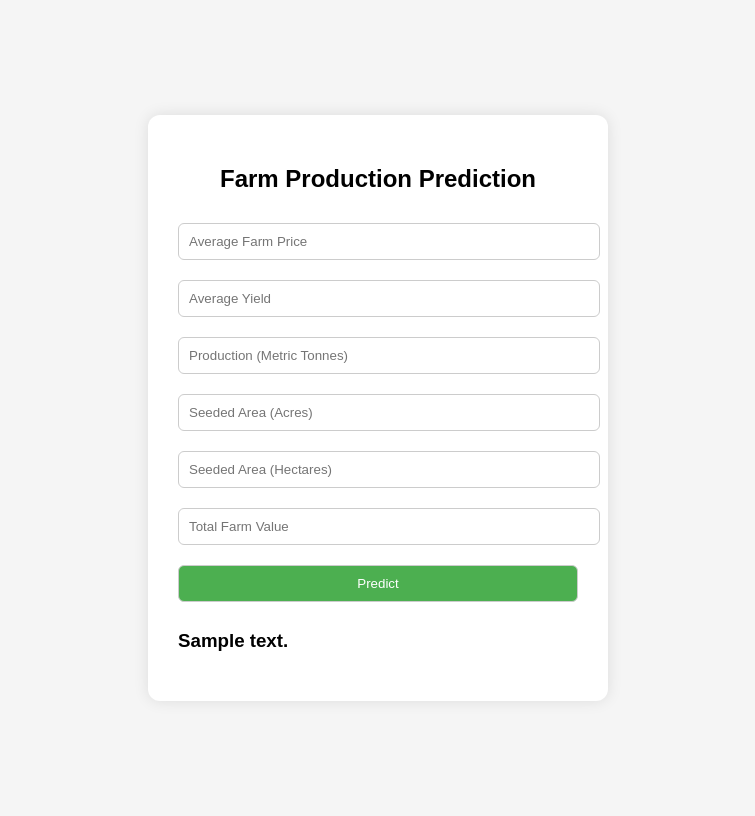
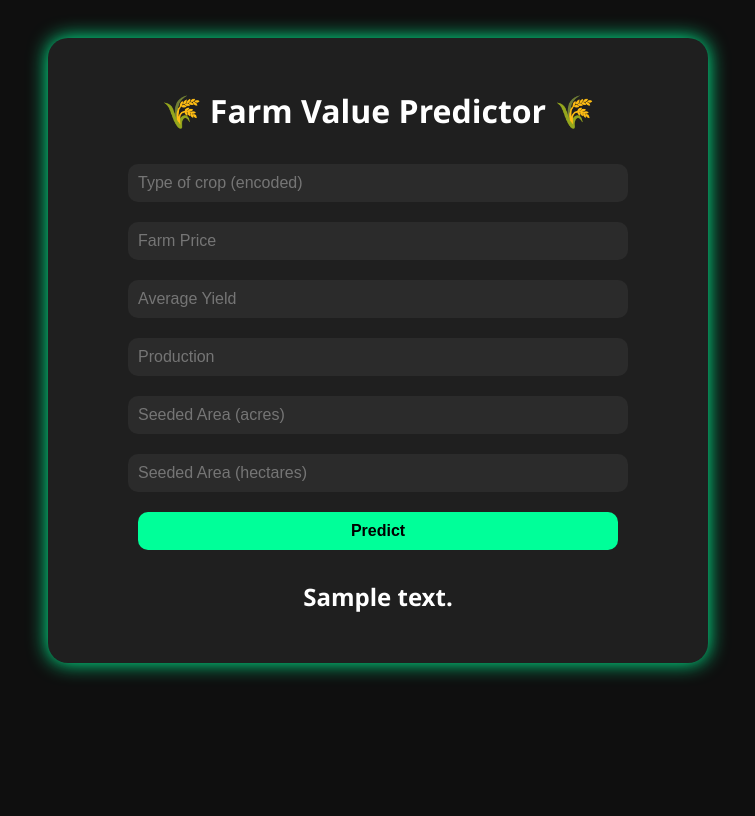
Before and after one commit to Ali-Azhar026/Superior-University, a Flask app: template Semester 3/Ai Lab/Ai lab 9 to 12 Tasks with Front end/templates/index.html in a window 1280 px wide. Shown: the whole page, without its empty margins (262-1017 px from the left). After the commit the page ends 679 px from the top, so only its background shows below. Run offline with Flask 3, Linux system fonts and the light colour scheme; the template is opened without the code that fills it: most values are stand-ins (such as "Sample title", 1, 10 or a date in 2020); parts of the project's set-up code (start-up, migrations or seed data) failed here and were passed over.

Commit message:
Task 9 to 12 are uploaded.

```diff
--- a/Semester 3/Ai Lab/Ai lab 9 to 12 Tasks with Front end/app.py
+++ b/Semester 3/Ai Lab/Ai lab 9 to 12 Tasks with Front end/app.py
@@ -1,12 +1,14 @@
-import numpy as np
-import pandas as pd
 from flask import Flask, render_template, request
 import pickle
+import numpy as np
 
 app = Flask(__name__)
 
-# Load the trained model
-model = pickle.load(open("model.pkl", "rb"))
+# Load model and scaler
+with open('model.pkl', 'rb') as f:
+    model = pickle.load(f)
+with open('scaler.pkl', 'rb') as f:
+    scaler = pickle.load(f)
 
 @app.route('/')
 def home():
@@ -15,18 +17,13 @@ def home():
 @app.route('/predict', methods=['POST'])
 def predict():
     try:
-        features = [
-            int(request.form['price']),
-            int(request.form['yield']),
-            int(request.form['production']),
-            int(request.form['area_acres']),
-            int(request.form['area_hectares']),
-            int(request.form['total_value'])
-        ]
-        prediction = model.predict([features])
-        return render_template('index.html', prediction_text=f'Predicted Value: {prediction[0]}')
+        features = [float(x) for x in request.form.values()]
+        final_input = scaler.transform([features])
+        prediction = model.predict(final_input)
+        result = "High Value Farm" if prediction[0] == 1 else "Low Value Farm"
+        return render_template('index.html', prediction_text=f"Prediction: {result}")
     except Exception as e:
-        return render_template('index.html', prediction_text=f'Error: {str(e)}')
+        return render_template('index.html', prediction_text=f"Error: {str(e)}")
 
 if __name__ == "__main__":
     app.run(debug=True)
--- a/Semester 3/Ai Lab/Ai lab 9 to 12 Tasks with Front end/static/style.css
+++ b/Semester 3/Ai Lab/Ai lab 9 to 12 Tasks with Front end/static/style.css
@@ -1,35 +1,42 @@
 body {
-    font-family: Arial, sans-serif;
-    background-color: #f5f5f5;
-    display: flex;
-    justify-content: center;
-    align-items: center;
-    height: 100vh;
+    background-color: #0f0f0f;
+    color: #ffffff;
+    font-family: 'Segoe UI', sans-serif;
+    text-align: center;
+    padding: 30px;
 }
 
 .container {
-    background-color: white;
+    background-color: #1f1f1f;
     padding: 30px;
-    border-radius: 12px;
-    box-shadow: 0 0 15px rgba(0,0,0,0.1);
-    width: 400px;
+    border-radius: 20px;
+    box-shadow: 0 0 20px #00ff99;
+    max-width: 600px;
+    margin: auto;
 }
 
-h2 {
-    text-align: center;
-    margin-bottom: 20px;
+input, button {
+    width: 80%;
+    padding: 10px;
+    margin: 10px;
+    border: none;
+    border-radius: 10px;
+    font-size: 16px;
 }
 
-form input, form button {
-    width: 100%;
-    padding: 10px;
-    margin: 10px 0;
-    border-radius: 6px;
-    border: 1px solid #ccc;
+input {
+    background-color: #2b2b2b;
+    color: #ffffff;
 }
 
-form button {
-    background-color: #4CAF50;
-    color: white;
+button {
+    background-color: #00ff99;
+    color: #000;
+    font-weight: bold;
     cursor: pointer;
+    transition: 0.3s;
 }
+
+button:hover {
+    background-color: #00cc77;
+}
--- a/Semester 3/Ai Lab/Ai lab 9 to 12 Tasks with Front end/templates/index.html
+++ b/Semester 3/Ai Lab/Ai lab 9 to 12 Tasks with Front end/templates/index.html
@@ -2,22 +2,22 @@
 <html lang="en">
 <head>
     <meta charset="UTF-8">
-    <title>Farm Production Predictor</title>
+    <title>Farm Value Prediction</title>
     <link rel="stylesheet" href="{{ url_for('static', filename='style.css') }}">
 </head>
 <body>
     <div class="container">
-        <h2>Farm Production Prediction</h2>
-        <form action="/predict" method="post">
-            <input type="number" name="price" placeholder="Average Farm Price" required>
-            <input type="number" name="yield" placeholder="Average Yield" required>
-            <input type="number" name="production" placeholder="Production (Metric Tonnes)" required>
-            <input type="number" name="area_acres" placeholder="Seeded Area (Acres)" required>
-            <input type="number" name="area_hectares" placeholder="Seeded Area (Hectares)" required>
-            <input type="number" name="total_value" placeholder="Total Farm Value" required>
+        <h1>🌾 Farm Value Predictor 🌾</h1>
+        <form action="/predict" method="POST">
+            <input type="text" name="Type of crop" placeholder="Type of crop (encoded)" required>
+            <input type="text" name="Average farm price (dollars per tonne)" placeholder="Farm Price" required>
+            <input type="text" name="Average yield (kilograms per hectare)" placeholder="Average Yield" required>
+            <input type="text" name="Production (metric tonnes)" placeholder="Production" required>
+            <input type="text" name="Seeded area (acres)" placeholder="Seeded Area (acres)" required>
+            <input type="text" name="Seeded area (hectares)" placeholder="Seeded Area (hectares)" required>
             <button type="submit">Predict</button>
         </form>
-        <h3>{{ prediction_text }}</h3>
+        <h2>{{ prediction_text }}</h2>
     </div>
 </body>
 </html>
```
Also changed, not shown: Semester 3/Ai Lab/Ai lab 9 to 12 Tasks with Front end/cleaned-data.csv, 3 other files.
